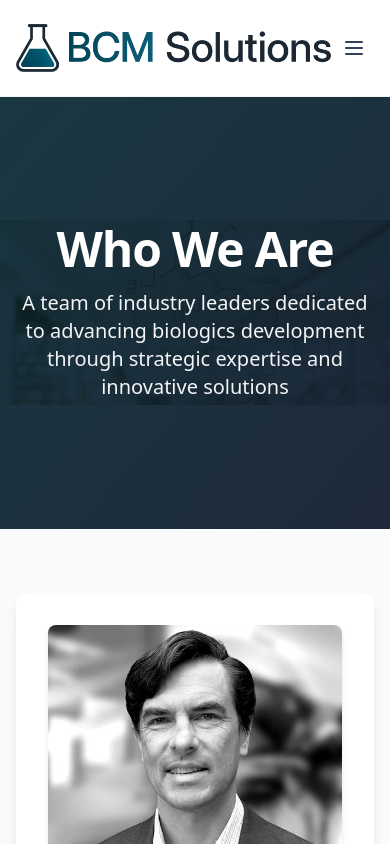
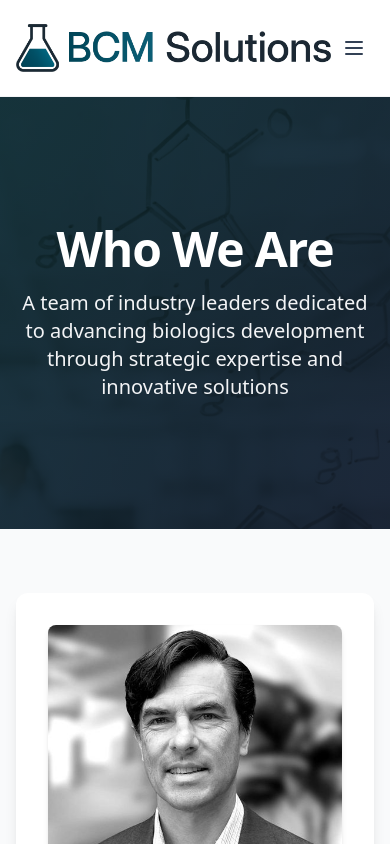
Before and after one commit to JoshDesmond/bcm-solutions, a React (Vite) app in the folder BCMSolutions/: page /who-we-are in a window 390 px wide. Shown: the top 844 px of the page. Built offline with nearby package versions, Linux system fonts and the light colour scheme.

Commit message:
Fixes WhoWeAre Hero image for mobile view

```diff
--- a/BCMSolutions/src/pages/WhoWeAre.tsx
+++ b/BCMSolutions/src/pages/WhoWeAre.tsx
@@ -28,7 +28,7 @@ const WhoWeAre: React.FC = () => {
             backgroundImage: `url(${bgImage})`,
             opacity: isLoaded ? 0.9 : 0,
             filter: isLoaded ? 'none' : 'blur(20px)',
-            backgroundSize: '100% auto',
+            backgroundSize: 'cover',
             backgroundPosition: 'center',
             backgroundRepeat: 'no-repeat'
           }}
```
